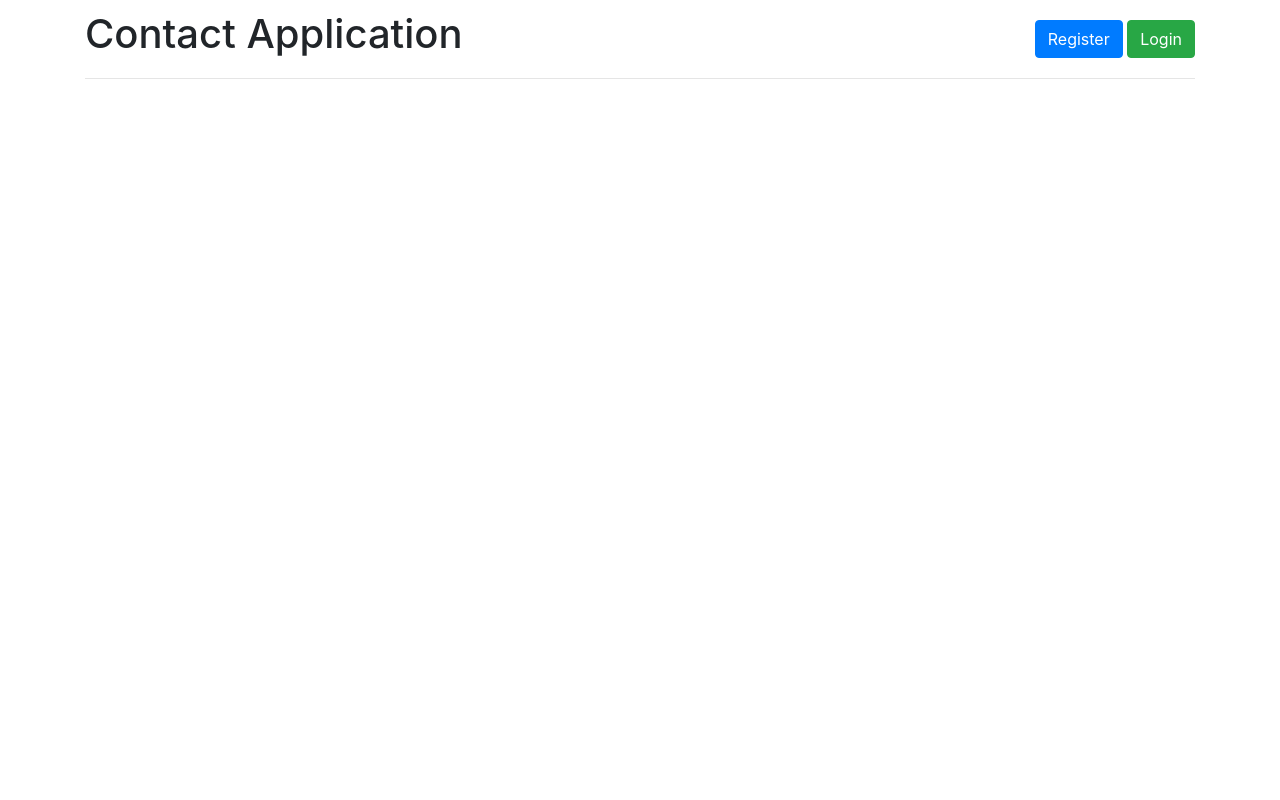
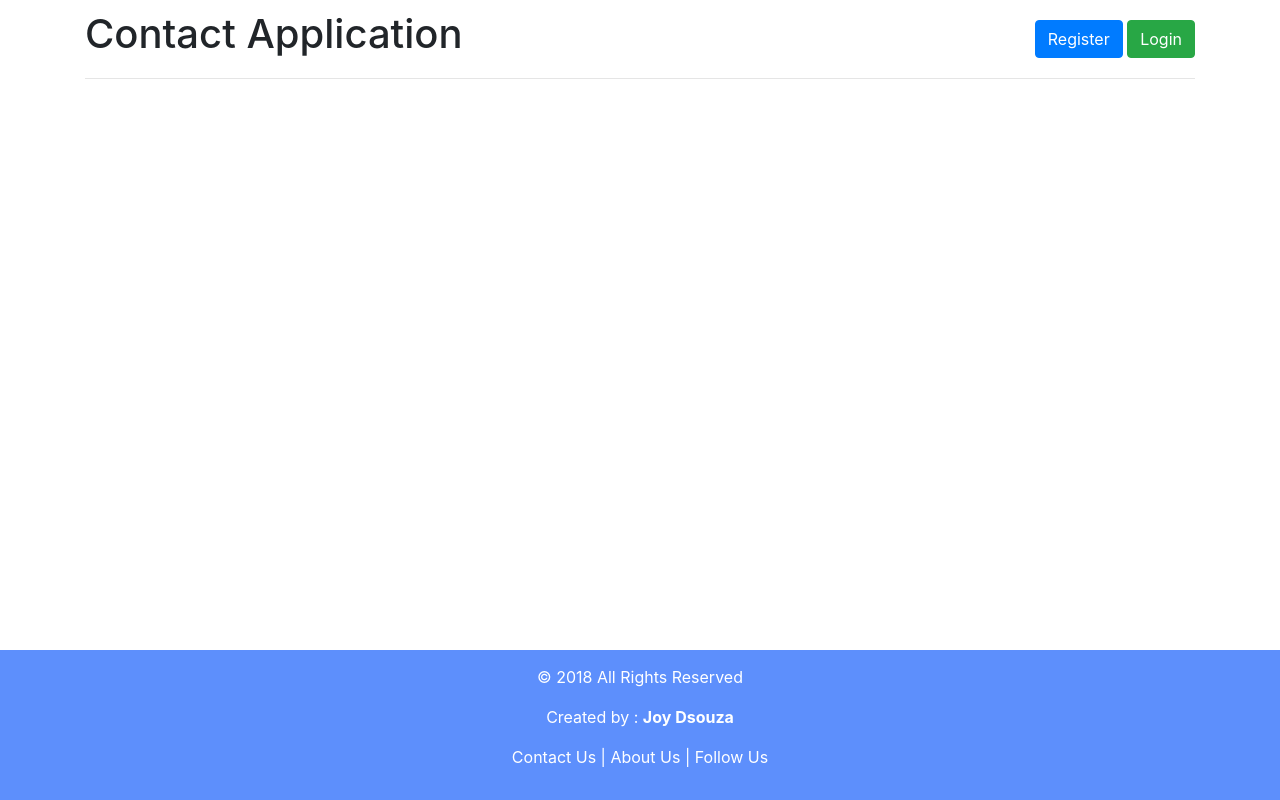
Before and after one commit to dsouzajoy/firebase-contact-app, a plain HTML site: page index.html in a window 1280 px wide. Drawn offline with nearby package versions, Linux system fonts and the light colour scheme; no server answers.

Commit message:
footer added

```diff
--- a/index.html
+++ b/index.html
@@ -160,6 +160,11 @@
             </div>
         </div>
     </div>
+    <div class="footer success">
+        <p>&copy; 2018 All Rights Reserved</p>
+        <p>Created by : <b>Joy Dsouza</b></p>
+        <p><a href="#" >Contact Us</a>  | <a href="#">About Us</a> | <a href="#">Follow Us</a></p>
+        </div>
 
 
     <script src="https://code.jquery.com/jquery-3.3.1.slim.min.js" integrity="sha384-q8i/X+965DzO0rT7abK41JStQIAqVgRVzpbzo5smXKp4YfRvH+8abtTE1Pi6jizo" crossorigin="anonymous"></script>
--- a/style.css
+++ b/style.css
@@ -46,3 +46,24 @@ header + hr {
 .auth-false .authenticated {
   display: none;
 }
+.footer {
+    padding-top:15px;
+   position: fixed;
+    height:150px;
+   left: 0;
+   bottom: 0;
+   width: 100%;
+   background-color: #5d8ffc;
+   color: white;
+   text-align: center;
+}
+a{
+    text-decoration: none;
+    color:white;
+}
+a:hover{
+    text-decoration:none;
+    border-bottom:1px solid white;
+    color:white;
+
+}
```
